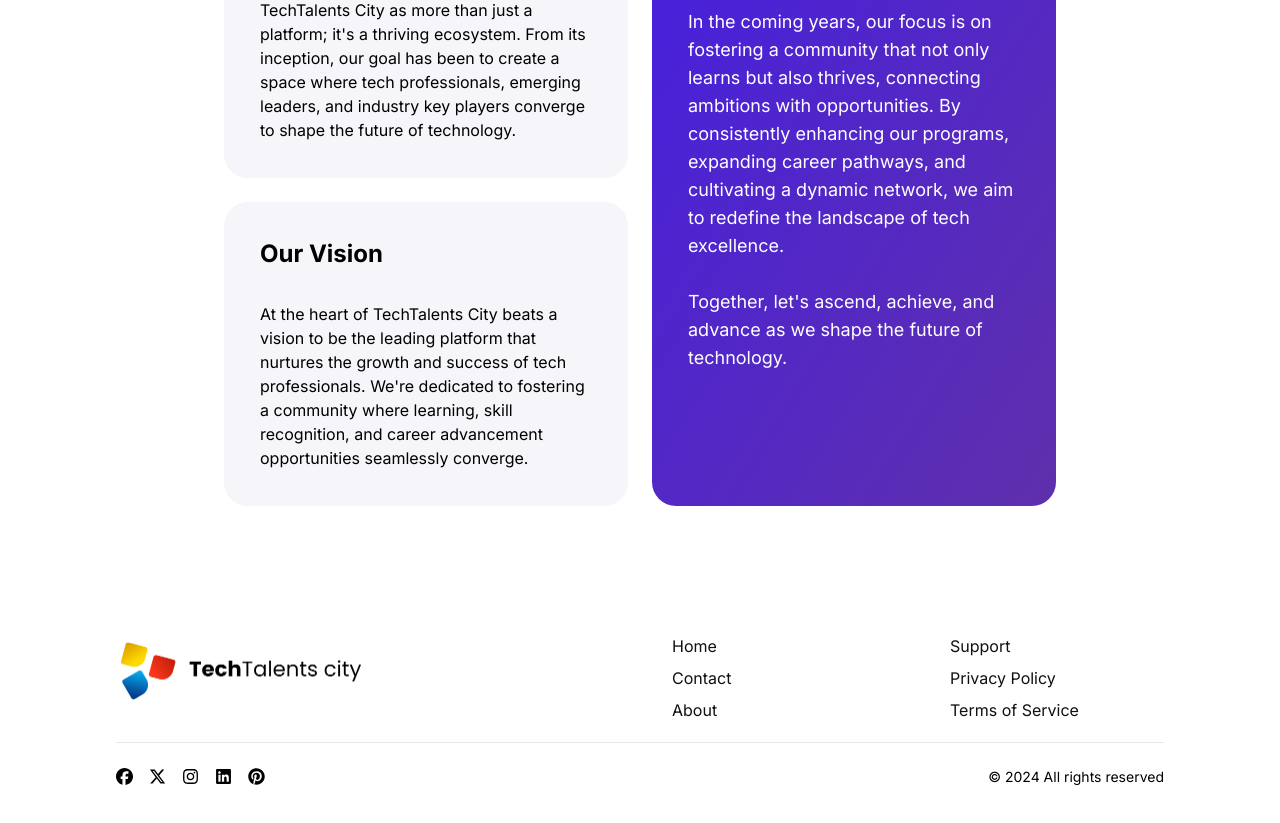
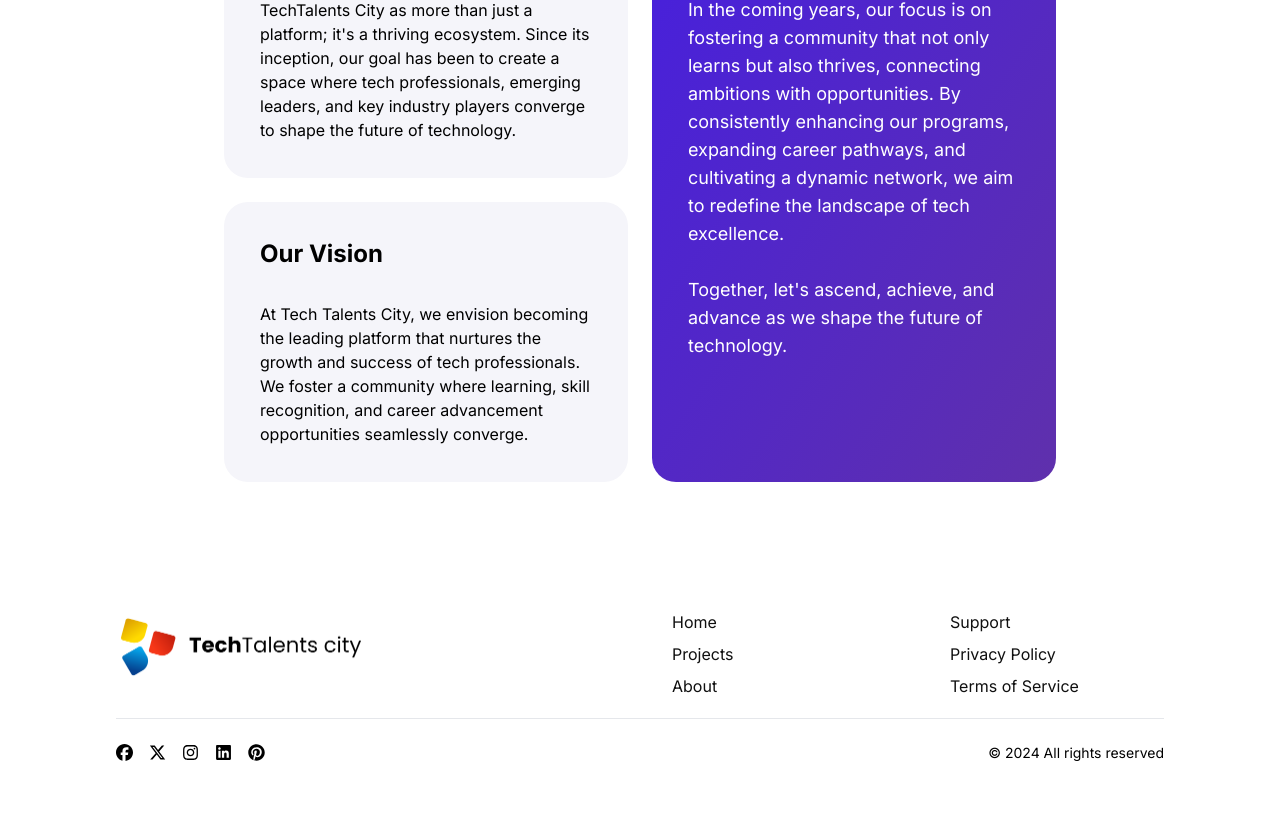
Before and after one commit to techtalentscity/techtalentscity.github.io, a React (Vite) app: page /about in a window 1280 px wide. Shown: the part 953-1776 px from the top of the page. Built offline with nearby package versions, Linux system fonts and the light colour scheme.

Commit message:
content changes

```diff
--- a/src/Pages/About/index.jsx
+++ b/src/Pages/About/index.jsx
@@ -13,11 +13,11 @@ const About = () => {
             <div className="flex flex-col gap-6">
                 <div className="bg-[#F5F5FA] p-9 rounded-3xl">
                     <p className="font-bold pb-8 text-2xl">Our Journey</p>
-                    <p>Embarking on this journey, we envisioned TechTalents City as more than just a platform; it&apos;s a thriving ecosystem. From its inception, our goal has been to create a space where tech professionals, emerging leaders, and industry key players converge to shape the future of technology.</p>
+                    <p>Embarking on this journey, we envisioned TechTalents City as more than just a platform; it&apos;s a thriving ecosystem. Since its inception, our goal has been to create a space where tech professionals, emerging leaders, and key industry players converge to shape the future of technology.</p>
                 </div>
                 <div className="bg-[#F5F5FA] p-9 rounded-3xl">
                     <p className="font-bold pb-8 text-2xl">Our Vision</p>
-                    <p>At the heart of TechTalents City beats a vision to be the leading platform that nurtures the growth and success of tech professionals. We&apos;re dedicated to fostering a community where learning, skill recognition, and career advancement opportunities seamlessly converge.</p>
+                    <p>At Tech Talents City, we envision becoming the leading platform that nurtures the growth and success of tech professionals. We foster a community where learning, skill recognition, and career advancement opportunities seamlessly converge.</p>
                 </div>
             </div>
             <div className="text-lg text-white flex justify-center items-center bg-gradient-to-br from-[#461fdf] to-[#5f30ac] rounded-3xl py-16 px-9">
--- a/src/Pages/Home/PostAProject.jsx
+++ b/src/Pages/Home/PostAProject.jsx
@@ -4,7 +4,7 @@ const PostAProject = () => {
   return (
     <div className="w-full bg-gray-100 p-9 rounded-lg text-center">
       <h2 className=" text-2xl xl:text-3xl font-bold">Post a Project</h2>
-      <p className="text-sm xl:text-base my-6">Everyday 10,000+ clients visit our website. Work with exclusive talent by posting your projects today.</p>
+      <p className="text-sm xl:text-base my-6">Every day, 10,000+ clients visit our website. Connect with top talent by posting your projects today</p>
       <Button type="primary" block className='py-5 px-12 font-bold'>Post a Project</Button>
     </div>
   );
--- a/src/Pages/Home/TechExcellence.jsx
+++ b/src/Pages/Home/TechExcellence.jsx
@@ -8,14 +8,14 @@ const TechExcellenceSection = () => {
       </div>
       <div className=" w-full">
         <h2 className="text-2xl xl:text-3xl font-bold mb-4">
-          Accelerate Your Tech Excellence: Soar with TechTalents City.
+          Achieve tech excellence at TechTalents City.
         </h2>
         <ul className="space-y-6 mt-6 md:mt-12 xl:mt-20">
           <li>
             <div className="flex items-start">
               <div className="shrink-0 w-3 h-16 rounded-3xl bg-blue-600 mr-3"></div>
               <div>
-                <h3 className="font-bold text-lg">Accelerated Career Progression</h3>
+                <h3 className="font-bold text-lg">Rapid Career Advancement</h3>
                 <p className='text-sm xl:text-base text-[#737373] mt-2'>Access to real-world projects allows us to fast-track the career growth of tech professionals, enabling them to transition from novices to experts efficiently.</p>
               </div>
             </div>
@@ -42,7 +42,7 @@ const TechExcellenceSection = () => {
             <div className="flex items-start">
               <div className="shrink-0 w-3 h-16 rounded-3xl bg-blue-600 mr-3"></div>
               <div>
-                <h3 className="font-bold text-lg">Personalized Career Pathways</h3>
+                <h3 className="font-bold text-lg">Personalized Career Paths</h3>
                 <p className='text-sm xl:text-base text-[#737373] mt-2'>Experience our AI project recommendation system designed to align perfectly with your career goals, enhancing your professional journey and ensuring optimal success.</p>
               </div>
             </div>
--- a/src/Pages/Home/Testimonial.jsx
+++ b/src/Pages/Home/Testimonial.jsx
@@ -7,7 +7,7 @@ const testimonials = [
   {
     id: 1,
     rating: 4,
-    text: "As a tech entrepreneur, I'm excited about this platform and its potential for innovative tech solutions across various domains.",
+    text: "As a tech entrepreneur, I'm excited about TTC and its potential for innovative tech solutions across various domains.",
     name: "Temitope Ajibola",
     // role: "Designer",
     image: user2
@@ -15,7 +15,7 @@ const testimonials = [
   {
     id: 2,
     rating: 4,
-    text: "As a professional accountant and analyst, I'm excited about this platform and its potential for transitioning into technology.",
+    text: "As a professional accountant and analyst, I'm excited about TTC and its potential for transitioning into technology.",
     name: "Peter Adeniran",
     // role: "Designer",
     image: user1
@@ -23,7 +23,7 @@ const testimonials = [
   {
     id: 3,
     rating: 5,
-    text: "As an AI/ML researcher, I'm intrigued on how this platform will connect the right talent to skill-customized AI projects.",
+    text: "As an AI/ML researcher, I'm intrigued on how TTC will connect the right talent to skill-customized AI projects.",
     name: "Suma Movva",
     // role: "Designer",
     image: user3
--- a/src/Pages/Login/index.jsx
+++ b/src/Pages/Login/index.jsx
@@ -39,7 +39,7 @@ const Login = () => {
         <img src={IMAGE} alt="login" className='w-full h-full object-cover rounded-l-[60px]' />
         <div className="absolute top-40 left-20 2xl:left-40 inset-0 flex flex-col justify-center items-center bg-white bg-opacity-20 w-[400px] xl:w-[500px] h-[350px] text-white p-8 ">
           <h2 className="text-3xl xl:text-5xl font-bold mb-4">Community and Network Building</h2>
-          <p className="text-lg text-[#F6F6F8]">Creating opportunity to develop and earn TechTalents badges faster by creating and collaborating featured projects</p>
+          <p className="text-lg text-[#F6F6F8]">Accelerate your progress and earn TechTalent badges faster through posting projects and active participation.</p>
         </div>
       </div>
     </div>
--- a/src/Pages/Register/index.jsx
+++ b/src/Pages/Register/index.jsx
@@ -38,8 +38,8 @@ const Register = () => {
       <div className="hidden lg:w-[50%] h-full lg:flex justify-center items-center rounded-l-[60px] relative">
         <img src={IMAGE} alt="login" className='w-full h-full object-cover rounded-l-[60px]' />
         <div className="absolute top-40 left-20 2xl:left-40 inset-0 flex flex-col justify-center items-center bg-white bg-opacity-20 w-[400px] xl:w-[500px] h-[350px] text-white p-8 ">
-          <h2 className="text-3xl xl:text-5xl font-bold mb-4">Connecting Talent to Opportunities</h2>
-          <p className="text-lg text-[#F6F6F8]">Creating opportunity to develop and earn TechTalents badges faster by creating and collaborating featured projects</p>
+          <h2 className="text-3xl xl:text-5xl font-bold mb-4">Connecting Talents to Opportunities</h2>
+          <p className="text-lg text-[#F6F6F8]">Connect talent to opportunities and speed up your TechTalent badge earnings by creating and collaborating on projects.</p>
         </div>
       </div>
     </div>
--- a/src/components/Footer.jsx
+++ b/src/components/Footer.jsx
@@ -15,13 +15,13 @@ const Footer = () => {
                 </Link>
                 <ul className="text-[#101010]">
                     <li className="mb-2"><Link to={'/'}>Home</Link></li>
-                    <li className="mb-2"><Link to={'/contact'}>Contact</Link></li>
+                    <li className="mb-2"><Link to={'/projects'}>Projects</Link></li>
                     <li className="mb-2"><Link to={'/about'}>About</Link></li>
                 </ul>
                 <ul className="text-[#101010]">
-                    <li className="mb-2"><Link to={'/'}>Support</Link></li>
-                    <li className="mb-2"><Link to={'/contact'}>Privacy Policy</Link></li>
-                    <li className="mb-2"><Link to={'/about'}>Terms of Service</Link></li>
+                    <li className="mb-2">Support</li>
+                    <li className="mb-2">Privacy Policy</li>
+                    <li className="mb-2">Terms of Service</li>
                 </ul>
             </div>
             <div className="flex flex-col md:flex-row justify-between md:items-center border-t py-6 mt-3 gap-5">
```
